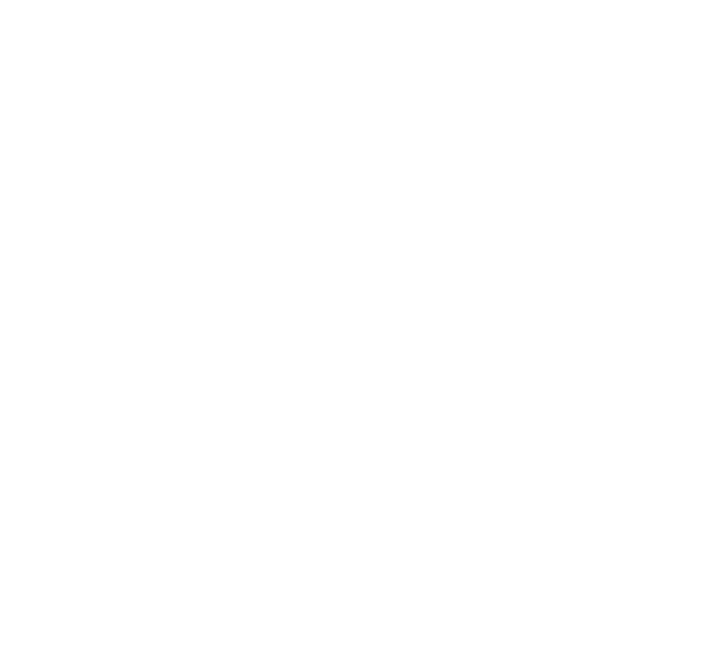
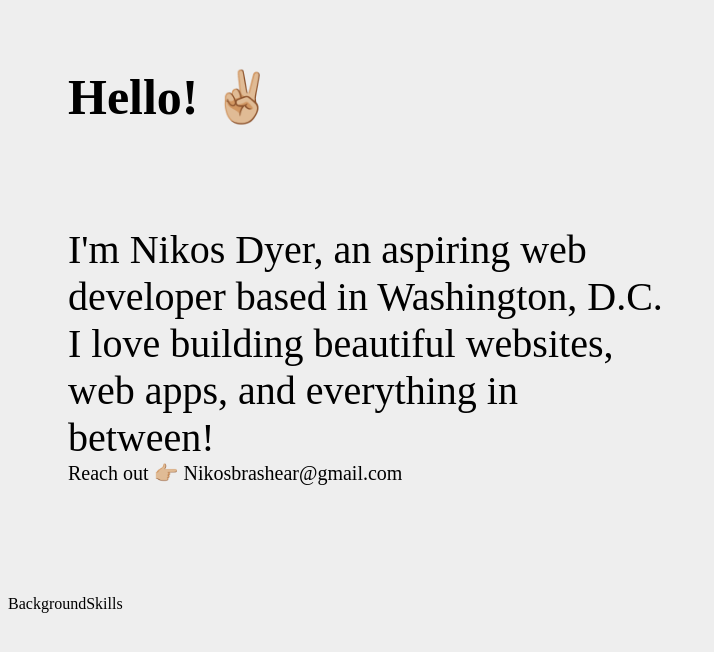
Before and after one commit to DonRaspy/Nikos-Portfolio, a plain HTML site: page index.html in a window 1280 px wide. Shown: the whole page, without its empty margins (0-714 px from the left). Drawn offline with Linux system fonts and the light colour scheme.

Commit message:
added main hero text

```diff
--- a/index.html
+++ b/index.html
@@ -4,9 +4,20 @@
     <meta charset="UTF-8">
     <meta http-equiv="X-UA-Compatible" content="IE=edge">
     <meta name="viewport" content="width=device-width, initial-scale=1.0">
-    <title>Nikos Dyer</title>
+    <script src="https://kit.fontawesome.com/df957f190c.js" crossorigin="anonymous"></script>
+    <title>Nikos Dyer Portfolio</title>
+    <link rel="stylesheet" href="style.css">
 </head>
 <body>
+    <div class="container">
+    <div class="intro">Hello! ✌🏼</div>
+    <div class="hero"> I'm Nikos Dyer, an aspiring web developer based in Washington, D.C. I love building beautiful websites, web apps, and everything in between!</div>
+    <div class="email">Reach out 👉🏼 Nikosbrashear@gmail.com</div></div>
+
+    <div class="skill-container">
+        <div class="background">Background</div>
+        <div class="skills">Skills</div>
+    </div>
 
 </body>
 </html>
--- a/style.css
+++ b/style.css
@@ -0,0 +1,38 @@
+body{
+    display:flex;
+    background-color: #eeeeee;
+    flex-direction:column;
+}
+.container{
+    display:flex;
+    flex-direction: column;
+    width: 100%;
+    align-items: left;
+    padding: 60px;
+    max-width: 600px;
+}
+.intro{
+    margin: 0px;
+    padding: 0px;
+    display:flex;
+    font-weight: bold;
+    font-size: 50px;
+    box-sizing: border-box;
+}
+.hero{
+    display:flex;
+    font-size: 40px;
+    max-width: 700px;
+    margin-top: 100px;
+    box-sizing: border-box;
+    flex-wrap: nowrap;
+}
+.email{
+    display:flex;
+    flex-wrap: wrap;
+    font-size: 20px;
+}
+.skill-container{
+    display:flex;
+    margin-top: 50px;
+}
```
